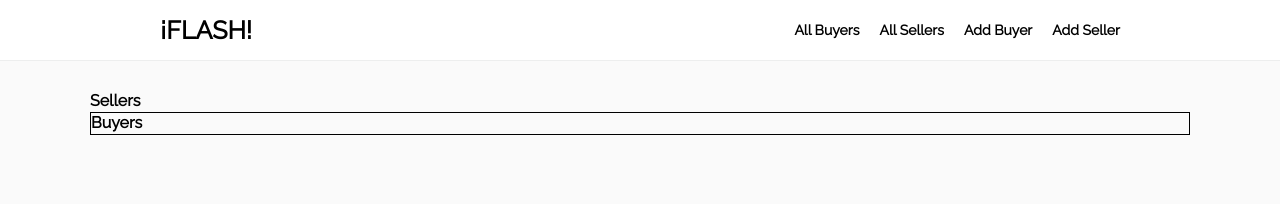
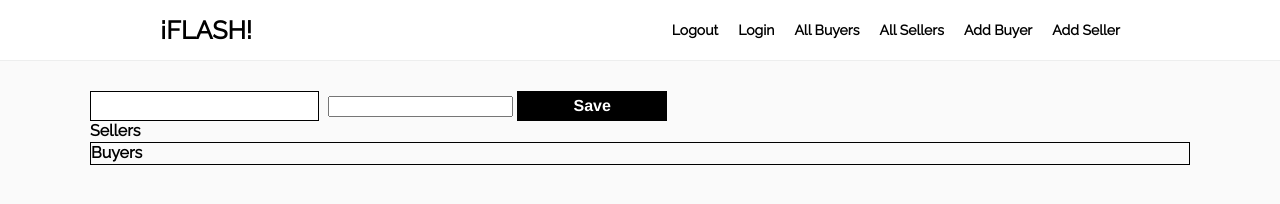
Before and after one commit to tascott/Flash--GA-Project_3, a plain HTML site: page flash-frontend/index.html in a window 1280 px wide. Drawn offline with nearby package versions, Linux system fonts and the light colour scheme; no server answers.

Commit message:
trying to get the login and tokens working

```diff
--- a/flash-frontend/index.html
+++ b/flash-frontend/index.html
@@ -20,11 +20,14 @@
 
       <li><a id="seller-index-button" href="#">All Sellers</a></li>
       <li><a id="buyer-index-button" href="#">All Buyers</a></li>
+      <li><a id="seller-login-button" href="#">Login</a></li>
+      <li><a id="logout-button" href="#">Logout</a></li>
     </ul>
   </nav>
 </header>
 
 <main>
+
 
 
 <form id="new-seller">
@@ -42,8 +45,15 @@
 <form id="edit-seller" >
   <input type="text" name='edit-firstName' id="edit-firstName">
   <input type="text" name='edit-lastName' id="edit-lastName">
-  <input type="text" name='edit-userName' id="edit-bio">
+  <input type="text" name='edit-userName' id="edit-userName">
   <input type="text" name='edit-phone' id="edit-phone">
+  <input type="submit" value='Save' id="submit">
+</form>
+
+
+<form id="login-seller" >
+  <input type="text" name='login-seller-userName' id="login-seller-userName">
+  <input type="password" name='login-seller-password' id="login-seller-password">
   <input type="submit" value='Save' id="submit">
 </form>
 
@@ -87,6 +97,7 @@
 
 
 
+
 <div id="sellers">
 <h2>Sellers</h2>
 </div>
--- a/flash-frontend/js/app.js
+++ b/flash-frontend/js/app.js
@@ -1,6 +1,9 @@
 $(document).ready(function(){
   getSellers();
   getBuyers();
+  // checkMyToken();
+
+
 
   $("form#new-seller").on("submit", createSeller);
   $("form#new-buyer").on("submit", createBuyer);
@@ -9,8 +12,13 @@ $(document).ready(function(){
   $("#seller-form-button" ).on("click", toggleSellerForm);
   $("#buyer-form-button" ).on("click", toggleBuyerForm);
 
+  $("#seller-login-button" ).on("click", toggleSellerLoginForm);
+  $("#logout-button" ).on("click", logout);
+
   $("#seller-index-button" ).on("click", toggleShowSellers);
   $("#buyer-index-button" ).on("click", toggleShowBuyers);
+
+
 
 
   $("body").on("click", ".delete", removeSeller);
@@ -26,6 +34,20 @@ $(document).ready(function(){
   $('body').on('click', '#addTicket', toggleAddTicket);
 
 });
+
+
+// function checkMyToken(){
+//   var token = window.localStorage.getItem('token');
+
+//   if (token) {
+//     //hooray we are logged in
+//     $.ajaxSetup({
+//         headers: {'Authorisation': 'Bearer ' + token }
+//     });
+
+
+//   }
+// }
 
 
 //INDEX - SELLERS
@@ -78,7 +100,24 @@ function getBuyers(){
 }
 
 
+
 //----------------------------------------------------//
+
+// SELLER LOG IN
+
+function toggleSellerLoginForm() {
+
+    console.log("you clicked me");
+
+}
+
+// LOG OUT
+
+function logout() {
+
+
+}
+
 
 // CREATE SELLER
 
```
